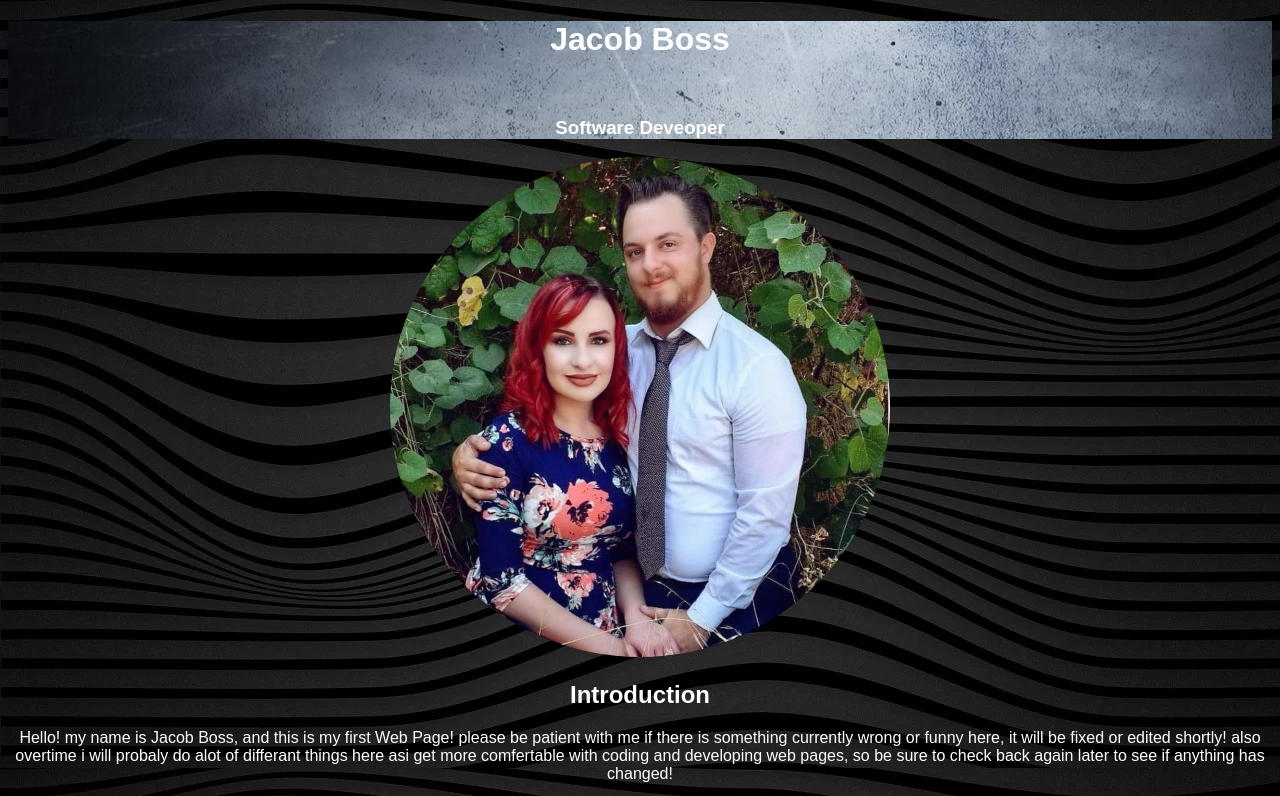
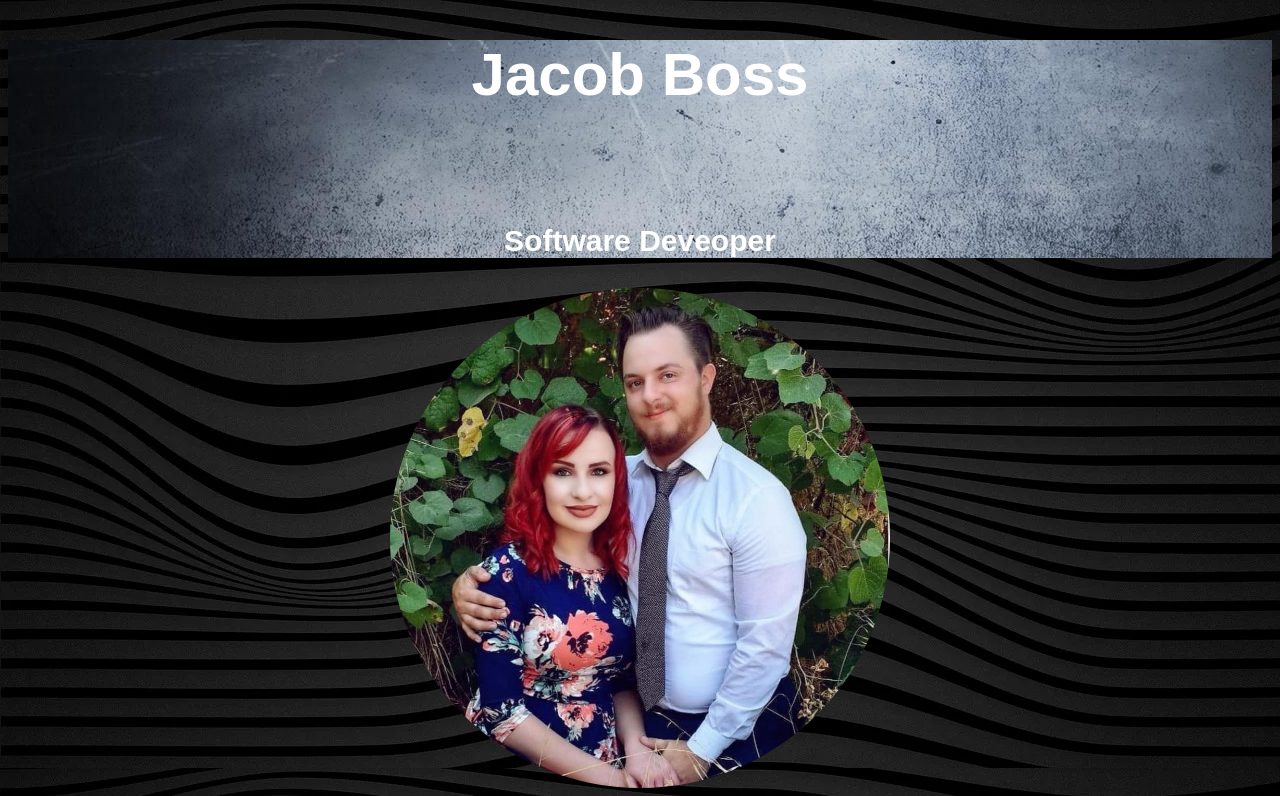
Before and after one commit to ABossTopHat/Website, a plain HTML site: page index.html in a window 1280 px wide. Shown: the top 796 px of the page. Drawn offline with Linux system fonts and the light colour scheme.

Commit message:
Update style.css

```diff
--- a/style.css
+++ b/style.css
@@ -2,14 +2,14 @@
 html, h1, h2, p {
   font-family:sans-serif;
   color: White;
-  font-size: 60;
+  font-size: 60px;
   text-align: center;
 }
 /* the top part of the web page */
 header{
   text-align: center;
   background-image: url("Photo/darkBackground.jpg");
-  font-size: 40
+  font-size: 40px;
 }
 /* this stuff is what changes the image size and centers it */
 img{
@@ -24,13 +24,13 @@ border-radius: 50%;
 
 h3{
 text-align: center;
-  font-size: 30
+  font-size: 30px
 }
 /* this applies the background image to the we page */
 body{
   background-image: url("Photo/darkImage.webp");
   text-align: center;
-  font-size: 20
+  font-size: 20px
 }
 /* this applies edits to the footer */
 footer{
```
